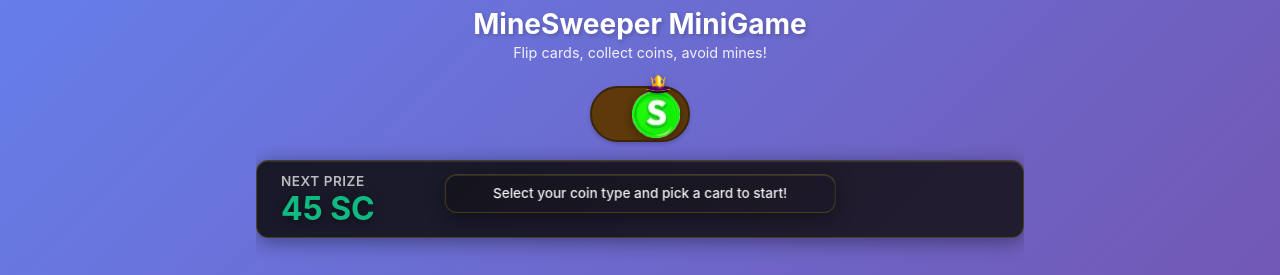
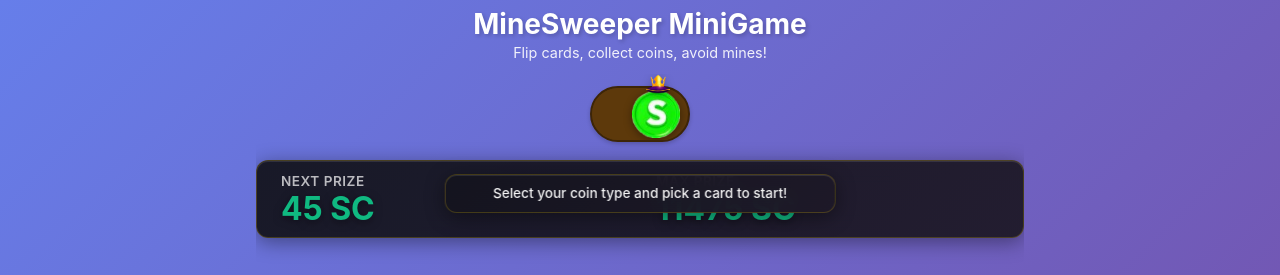
Before and after one commit to Benweitzman1/Golden-Buffalo, a React (Vite) app: page / in a window 1280 px wide. Shown: the top 275 px of the page. Built offline with nearby package versions, Linux system fonts and the light colour scheme.

Commit message:
Added maxPrize feature

```diff
--- a/src/components/Controls/Controls.css
+++ b/src/components/Controls/Controls.css
@@ -111,12 +111,30 @@
     -webkit-backdrop-filter: blur(10px);
 }
 
+/* Row container for Next Prize and Max Prize */
+.controls__ribbon-score-row {
+    display: flex;
+    gap: clamp(1rem, 3vw, 2rem);
+    justify-content: space-around;
+    align-items: flex-start;
+}
+
+/* Individual prize item (Next Prize or Max Prize) */
+.controls__ribbon-score-item {
+    display: flex;
+    flex-direction: column;
+    gap: 0.25rem;
+    flex: 1;
+    min-width: 0;
+}
+
 .controls__ribbon-score-label {
     font-size: clamp(0.75rem, 2vw, 0.85rem);
     color: rgba(255, 255, 255, 0.7);
     font-weight: 600;
     text-transform: uppercase;
     letter-spacing: 0.5px;
+    white-space: nowrap;
 }
 
 .controls__ribbon-score-value {
@@ -125,6 +143,7 @@
     line-height: 1;
     text-shadow: 0 2px 8px rgba(0, 0, 0, 0.5);
     transition: all 0.3s ease;
+    white-space: nowrap;
 }
 
 .controls__stats span {
--- a/src/components/Controls/Controls.jsx
+++ b/src/components/Controls/Controls.jsx
@@ -8,7 +8,7 @@ import "./Controls.css";
  * Displays score and game status information
  */
 export const Controls = ({ gameLogic, section = "top" }) => {
-    const { score, gameStatus, isLoading, safeCellsRemaining, totalMines, coinType, amountPerWin, selectCoinType, cashOut, restart, startGame, revealedIds } = gameLogic;
+    const { score, gameStatus, isLoading, safeCellsRemaining, totalMines, coinType, amountPerWin, maxPrize, selectCoinType, cashOut, restart, startGame, revealedIds } = gameLogic;
 
     const balance = gameStatus === "lost" ? 0 : score;
     const animatedBalance = useCounter(balance, 400);
@@ -120,10 +120,20 @@ export const Controls = ({ gameLogic, section = "top" }) => {
                 </div>
 
                 <div className="controls__ribbon-score controls__ribbon-score--top">
-                    <span className="controls__ribbon-score-label">Next Prize</span>
-                    <span className={`controls__ribbon-score-value controls__value--${coinType === "GC" ? "gc" : "sc"}`}>
-                        {animatedAmountPerWin} {coinType}
-                    </span>
+                    <div className="controls__ribbon-score-row">
+                        <div className="controls__ribbon-score-item">
+                            <span className="controls__ribbon-score-label">Next Prize</span>
+                            <span className={`controls__ribbon-score-value controls__value--${coinType === "GC" ? "gc" : "sc"}`}>
+                                {animatedAmountPerWin} {coinType}
+                            </span>
+                        </div>
+                        <div className="controls__ribbon-score-item">
+                            <span className="controls__ribbon-score-label">Max Prize</span>
+                            <span className={`controls__ribbon-score-value controls__value--${coinType === "GC" ? "gc" : "sc"}`}>
+                                {maxPrize || 0} {coinType}
+                            </span>
+                        </div>
+                    </div>
                 </div>
             </>
         );
--- a/src/hooks/useGameLogic.js
+++ b/src/hooks/useGameLogic.js
@@ -16,6 +16,7 @@ export const useGameLogic = () => {
     const [coinType, setCoinType] = useState("SC");
     const [amountPerWin, setAmountPerWin] = useState(0);
     const [pendingRewards, setPendingRewards] = useState([]);
+    const [maxPrize, setMaxPrize] = useState(0);
 
     const processedCardIds = useRef(new Set());
 
@@ -28,14 +29,27 @@ export const useGameLogic = () => {
         setTriggeredMineId(null);
         setPendingRewards([]);
         processedCardIds.current.clear();
+        // Note: maxPrize is NOT reset here - it's recalculated when board loads
+    }, []);
+
+    const calculateMaxPrize = useCallback((initialAmountPerWin, boardCells) => {
+        const numSafeCards = boardCells.filter((cell) => !cell.hasMine).length;
+        if (numSafeCards === 0) return 0;
+
+        const maxPrize = initialAmountPerWin * (Math.pow(2, numSafeCards) - 1);
+        return maxPrize;
     }, []);
 
     const loadBoardData = useCallback(async () => {
         const boardData = await simulateBoard();
         setBoard(boardData.cells);
         setAmountPerWin(boardData.amountPerWin);
+
+        const calculatedMaxPrize = calculateMaxPrize(boardData.amountPerWin, boardData.cells);
+        setMaxPrize(calculatedMaxPrize);
+
         return boardData;
-    }, []);
+    }, [calculateMaxPrize]);
 
     const initializeBoard = useCallback(async () => {
         setIsLoading(true);
@@ -168,6 +182,7 @@ export const useGameLogic = () => {
         triggeredMineId,
         coinType,
         amountPerWin,
+        maxPrize,
         pendingRewards,
         safeCellsRemaining,
         totalMines,
```
